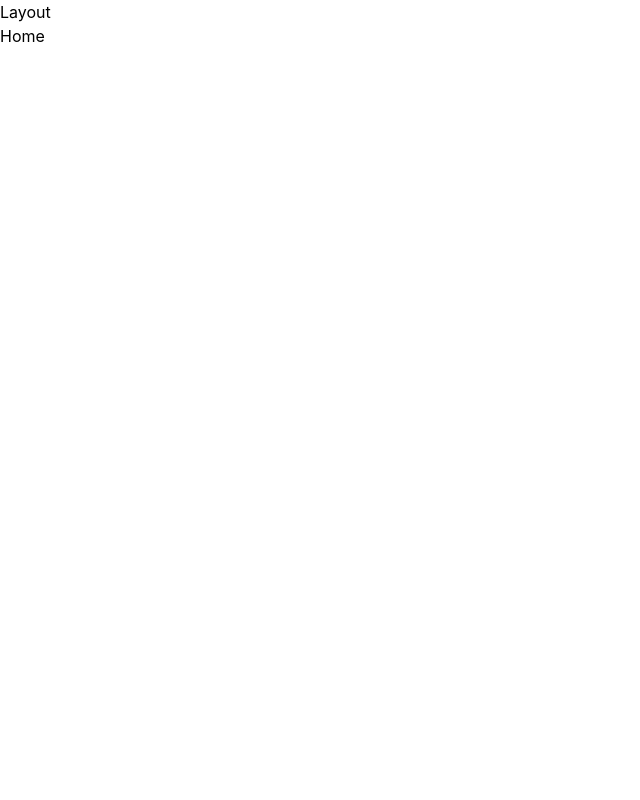
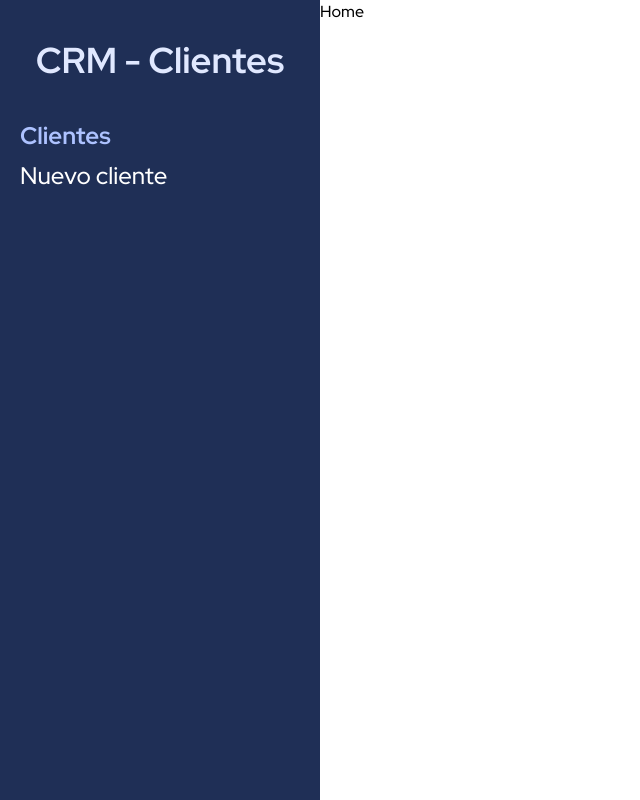
Before and after one commit to jisazamp/administrador-clientes, a React (Vite) app: page /clients in a window 1280 px wide. Shown: the whole page, without its empty margins (0-640 px from the left). Built offline with nearby package versions, Linux system fonts and the light colour scheme.

Commit message:
Basic navbar

```diff
--- a/index.html
+++ b/index.html
@@ -3,6 +3,12 @@
   <head>
     <meta charset="UTF-8" />
     <link rel="icon" type="image/svg+xml" href="/src/favicon.svg" />
+    <link rel="preconnect" href="https://fonts.googleapis.com" />
+    <link rel="preconnect" href="https://fonts.gstatic.com" crossorigin />
+    <link
+      href="https://fonts.googleapis.com/css2?family=Red+Hat+Display:wght@500;700;900&display=swap"
+      rel="stylesheet"
+    />
     <meta name="viewport" content="width=device-width, initial-scale=1.0" />
     <title>CRM Clientes</title>
   </head>
--- a/src/index.css
+++ b/src/index.css
@@ -8,9 +8,17 @@
 
 body {
   margin: 0;
-  font-family: -apple-system, BlinkMacSystemFont, 'Segoe UI', 'Roboto', 'Oxygen',
-    'Ubuntu', 'Cantarell', 'Fira Sans', 'Droid Sans', 'Helvetica Neue',
-    sans-serif;
+  font-family: 'Red Hat Display', sans-serif;
   -webkit-font-smoothing: antialiased;
   -moz-osx-font-smoothing: grayscale;
 }
+
+@layer components {
+  .nav-link {
+    @apply text-white text-2xl block mt-2 hover:text-[#7280a7] transition duration-200 ease-in hover:underline hover:underline-offset-2;
+  }
+
+  .nav-link__active {
+    @apply text-[#adc2ff] font-semibold
+  }
+}
--- a/src/layout/Layout.jsx
+++ b/src/layout/Layout.jsx
@@ -1,12 +1,38 @@
-import { Outlet } from 'react-router-dom';
+import { Outlet, Link, useLocation } from 'react-router-dom';
 
 const Layout = () => {
+  const location = useLocation();
+  const currentUrl = location.pathname;
+
   return (
-    <>
-      <div>Layout</div>
-
-      <Outlet />
-    </>
+    <div className='md:flex md:min-h-screen'>
+      <div className='md:w-1/4 bg-[#1f2f56] px-5 py-10'>
+        <h2 className='text-[#e0e8ff] text-4xl text-center font-bold'>
+          CRM - Clientes
+        </h2>
+        <nav className='mt-10'>
+          <Link
+            className={`nav-link ${
+              currentUrl === '/clients' && 'nav-link__active'
+            }`}
+            to='/clients'
+          >
+            Clientes
+          </Link>
+          <Link
+            className={`nav-link ${
+              currentUrl === '/clients/new' && 'nav-link__active'
+            }`}
+            to='/clients/new'
+          >
+            Nuevo cliente
+          </Link>
+        </nav>
+      </div>
+      <div className='md:w-3/4'>
+        <Outlet />
+      </div>
+    </div>
   );
 };
 
```
